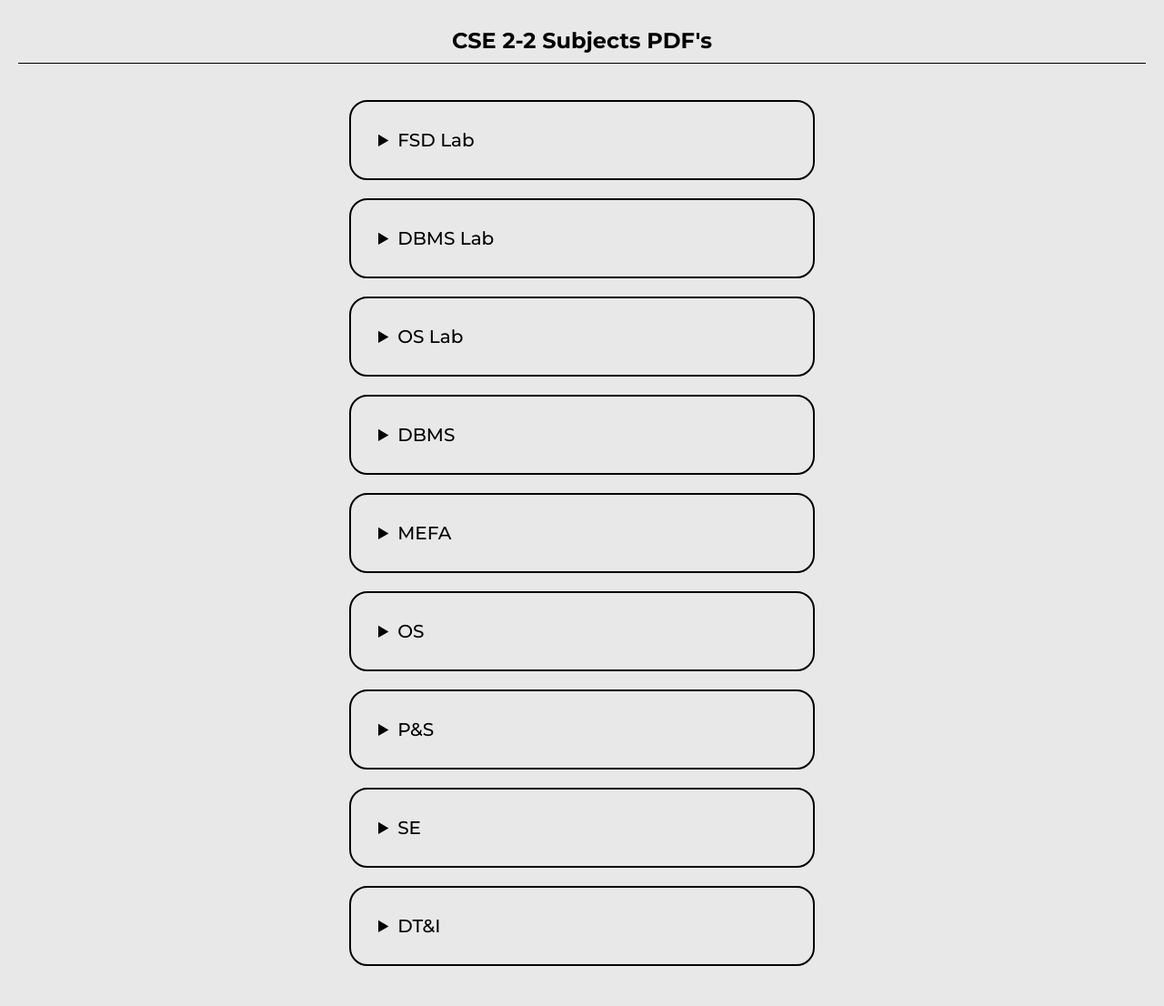
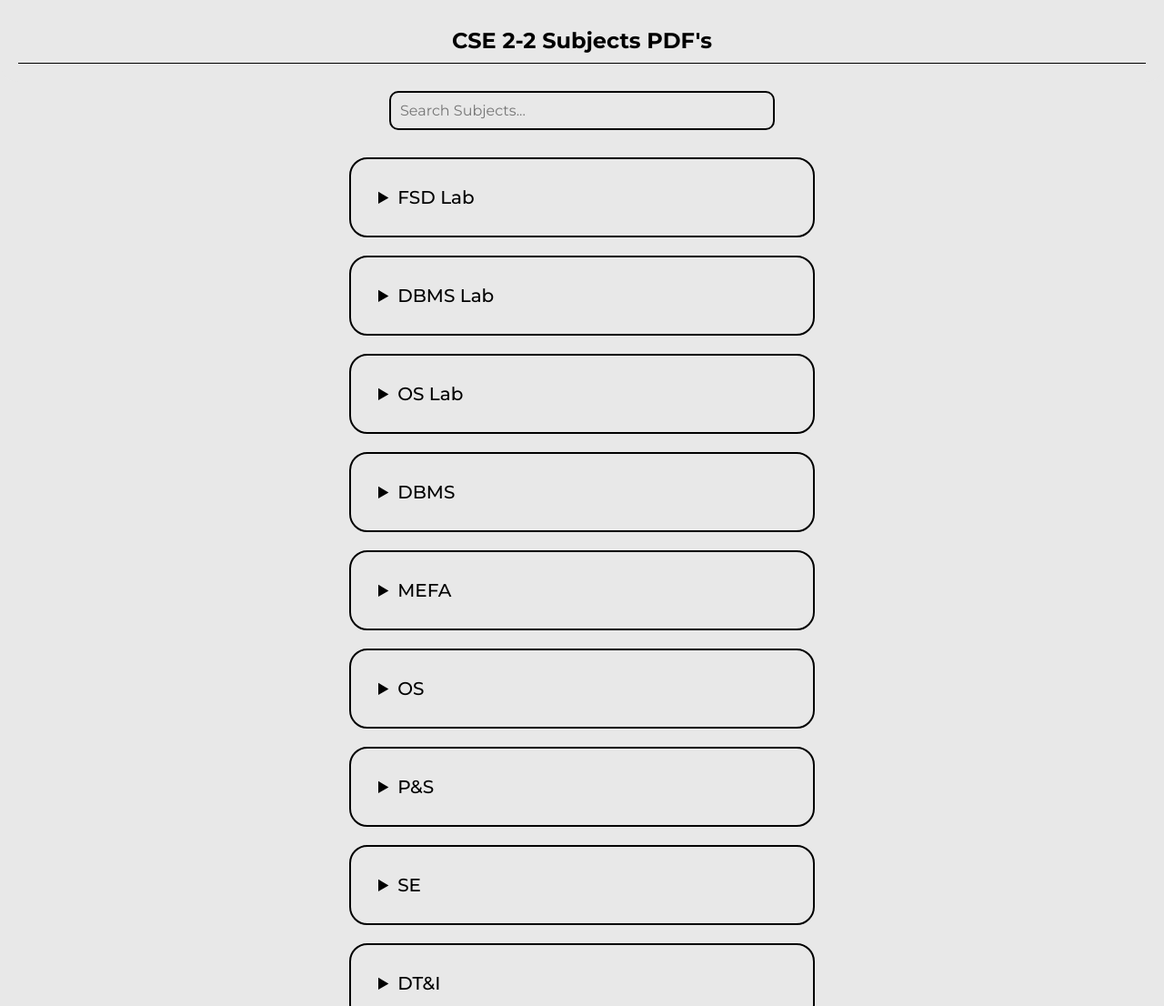
Before and after one commit to kevinjain30/2-2-CSE-pdf-s, a plain HTML site: page index.html in a window 1280 px wide. Shown: the top 1106 px of the page at 91% size. Before the commit the page ends 1082 px from the top, so only its background shows below. Drawn offline with Linux system fonts and the light colour scheme.

Commit message:
add search feature

```diff
--- a/index.html
+++ b/index.html
@@ -10,6 +10,9 @@
     <div id="container">
         <div id="heading">
             <h3 id="head">CSE 2-2 Subjects PDF's</h3>
+        </div>
+        <div id="search-bar">
+            <input type="text" id="searchBar" placeholder="Search Subjects..." onkeyup="searchSubjects()">
         </div>
         <div id="subs">
             <details name="sub">
--- a/script.js
+++ b/script.js
@@ -27,3 +27,17 @@ document.querySelectorAll("a[download]").forEach(link => {
         }, 1000);
     });
 });
+
+function searchSubjects() {
+    let input = document.getElementById("searchBar").value.toLowerCase();
+    let details = document.querySelectorAll("details");
+
+    details.forEach(detail => {
+        let subject = detail.querySelector("summary").innerText.toLowerCase();
+        if (subject.includes(input)) {
+            detail.style.display = "block"; // Show if matched
+        } else {
+            detail.style.display = "none"; // Hide if not matched
+        }
+    });
+}
--- a/style.css
+++ b/style.css
@@ -77,6 +77,17 @@ td{
     /* border: 1px solid white; */
     background-color: rgba(30, 30, 30, 0.793);
 }
+#searchBar {
+    width: 100%;
+    max-width: 400px;
+    padding: 10px;
+    margin: 10px auto;
+    display: block;
+    border: 2px solid black;
+    border-radius: 10px;
+    font-size: 16px;
+}
+
 @media (max-width: 850px){
     #subs{
         width: 95%;
```
